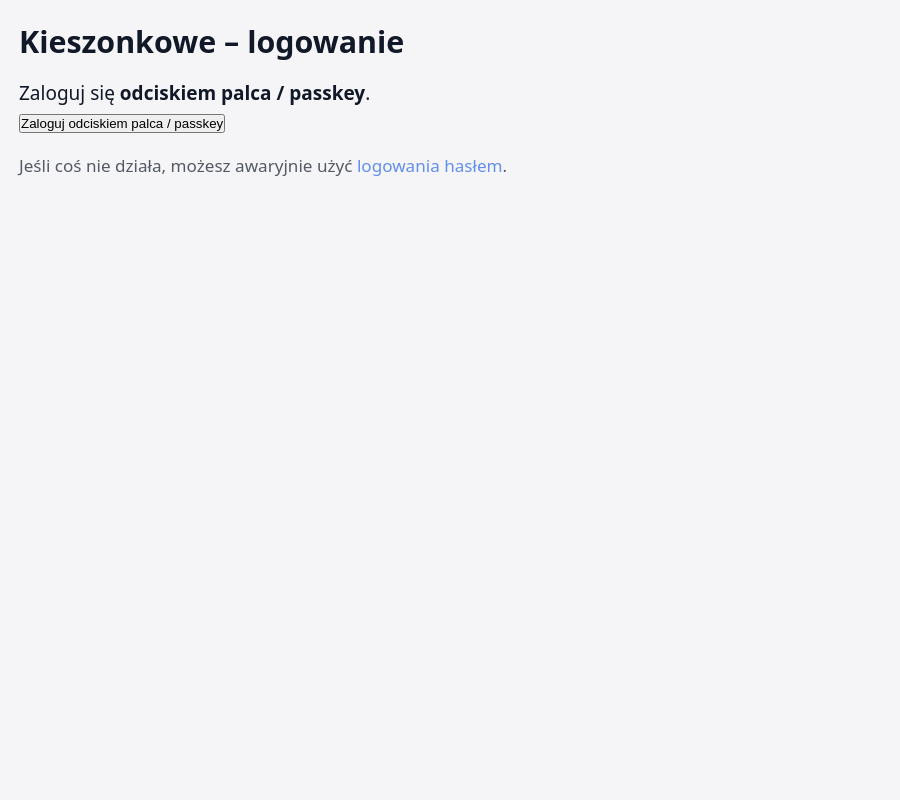
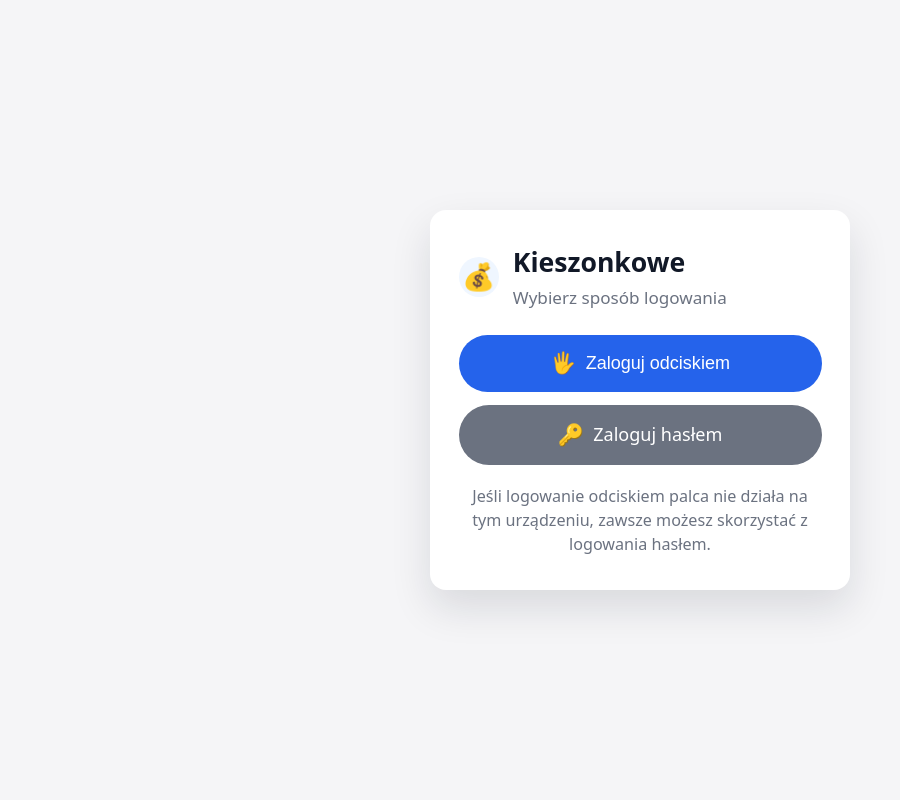
Before and after one commit to ASwedzikowski/kieszonkowe_gpt, a PHP site: page /login.php in a window 1280 px wide. Shown: the whole page, without its empty margins (0-900 px from the left). Run offline with PHP 8.4, Linux system fonts and the light colour scheme.

Commit message:
Logowanie odciskiem v 1..6
Wersja końcowa chyba :)

```diff
--- a/login.php
+++ b/login.php
@@ -16,22 +16,41 @@ if (isset($_SESSION['user_id'])) {
     <link rel="stylesheet" href="style.css">
     <link rel="stylesheet" href="mobile.css">
 </head>
-<body>
-    <div class="login-container">
-        <h1>Kieszonkowe – logowanie</h1>
+<body class="login-body">
+    <div class="login-page">
+        <div class="login-card">
+            <div class="login-card__header">
+                <span class="login-logo">💰</span>
+                <div>
+                    <h1 class="login-title">Kieszonkowe</h1>
+                    <p class="login-subtitle">Wybierz sposób logowania</p>
+                </div>
+            </div>
 
-        <p>
-            Zaloguj się <strong>odciskiem palca / passkey</strong>.
-        </p>
+            <div class="login-card__content">
+                <button
+                    type="button"
+                    class="button login-button login-button--primary"
+                    onclick="webauthnLoginNoUsername()"
+                >
+                    <span class="login-button__icon">🖐️</span>
+                    <span>Zaloguj odciskiem</span>
+                </button>
 
-        <button type="button" onclick="webauthnLoginNoUsername()" class="primary-button">
-            Zaloguj odciskiem palca / passkey
-        </button>
+                <a
+                    href="login_password.php"
+                    class="button login-button login-button--secondary"
+                >
+                    <span class="login-button__icon">🔑</span>
+                    <span>Zaloguj hasłem</span>
+                </a>
+            </div>
 
-        <p style="margin-top:1em;font-size:0.9em;opacity:0.7;">
-            Jeśli coś nie działa, możesz awaryjnie użyć
-            <a href="login_password.php">logowania hasłem</a>.
-        </p>
+            <p class="login-help">
+                Jeśli logowanie odciskiem palca nie działa na tym urządzeniu,
+                zawsze możesz skorzystać z logowania hasłem.
+            </p>
+        </div>
     </div>
 
     <script src="webauthn.js?v=3"></script>
--- a/style.css
+++ b/style.css
@@ -196,3 +196,124 @@ tr:nth-child(even) td {
         min-width: 360px;
     }
 }
+
+/* --- Ekran logowania --- */
+
+.login-body {
+    /* body ma już bazowy styl, tu tylko dopieszczamy układ */
+    min-height: 100vh;
+    display: flex;
+    align-items: center;
+    justify-content: center;
+    padding: 1.5rem;
+}
+
+.login-page {
+    width: 100%;
+    max-width: 420px;
+}
+
+.login-card {
+    background: #ffffff;
+    border-radius: 16px;
+    padding: 1.75rem 1.5rem;
+    box-shadow: 0 18px 40px rgba(15, 23, 42, 0.12);
+}
+
+.login-card__header {
+    display: flex;
+    align-items: center;
+    gap: 0.75rem;
+    margin-bottom: 1.25rem;
+}
+
+.login-logo {
+    width: 40px;
+    height: 40px;
+    border-radius: 999px;
+    display: inline-flex;
+    align-items: center;
+    justify-content: center;
+    background: #eff6ff;
+    font-size: 1.4rem;
+}
+
+.login-title {
+    font-size: 1.4rem;
+    margin: 0;
+}
+
+.login-subtitle {
+    margin: 0.1rem 0 0;
+    font-size: 0.9rem;
+    color: #6b7280;
+}
+
+.login-card__content {
+    display: flex;
+    flex-direction: column;
+    gap: 0.7rem;
+    margin-top: 0.5rem;
+}
+
+/* oba przyciski (button i a) tej samej wielkości */
+.login-button {
+    display: flex;
+    align-items: center;
+    justify-content: center;
+    gap: 0.5rem;
+
+    width: 100%;
+    padding: 0.75rem 1rem;
+    min-height: 3rem;
+
+    font-size: 0.95rem;
+    text-align: center;
+    border-radius: 999px;
+
+    margin: 0; /* nadpisuje margin z .button */
+    box-sizing: border-box;
+}
+
+.login-button--primary {
+    background: #2563eb;
+}
+
+.login-button--secondary {
+    background: #6b7280;
+}
+
+.login-button--primary:hover {
+    background: #1d4ed8;
+}
+
+.login-button--secondary:hover {
+    background: #4b5563;
+}
+
+.login-button__icon {
+    font-size: 1.1rem;
+}
+
+.login-help {
+    margin-top: 1rem;
+    font-size: 0.85rem;
+    color: #6b7280;
+    text-align: center;
+}
+
+/* Trochę ciaśniej na bardzo małych ekranach */
+@media (max-width: 480px) {
+    .login-card {
+        padding: 1.4rem 1.1rem;
+        border-radius: 14px;
+    }
+
+    .login-title {
+        font-size: 1.2rem;
+    }
+
+    .login-subtitle {
+        font-size: 0.85rem;
+    }
+}
```
